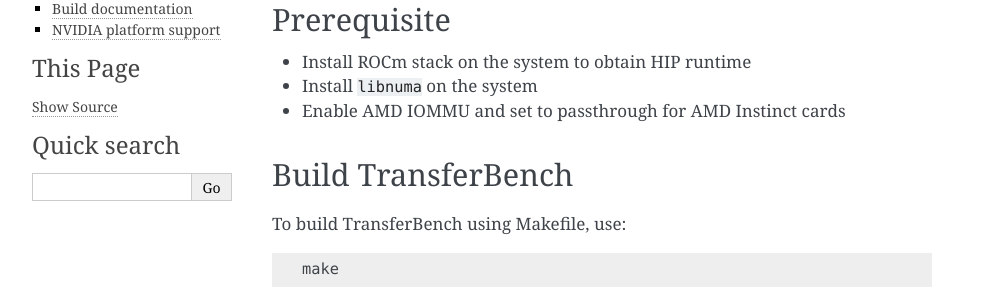
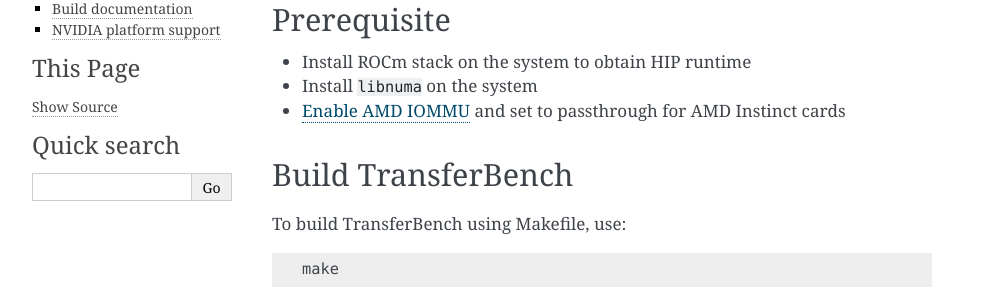
Before and after one commit to ROCm/TransferBench, a Sphinx documentation site: the page built from docs/install/install.rst, in a window 1280 px wide. Shown: the part 159-453 px from the top of the page, without its empty margins (148-1141 px from the left). Built offline with Sphinx 7.4.7, drawn with Linux system fonts in a browser that asks for light colours; the version number could not be read and is left out; part of the change alters nothing that is shown.

```diff
--- a/docs/install/install.rst
+++ b/docs/install/install.rst
@@ -15,7 +15,7 @@ Prerequisite
 
 * Install ROCm stack on the system to obtain HIP runtime
 * Install ``libnuma`` on the system
-* Enable AMD IOMMU and set to passthrough for AMD Instinct cards
+* `Enable AMD IOMMU <https://rocm.docs.amd.com/en/latest/how-to/system-optimization/mi300x.html#iommu-configuration-systems-with-256-cpu-threads>`_ and set to passthrough for AMD Instinct cards
 
 Build TransferBench
 ---------------------
```
